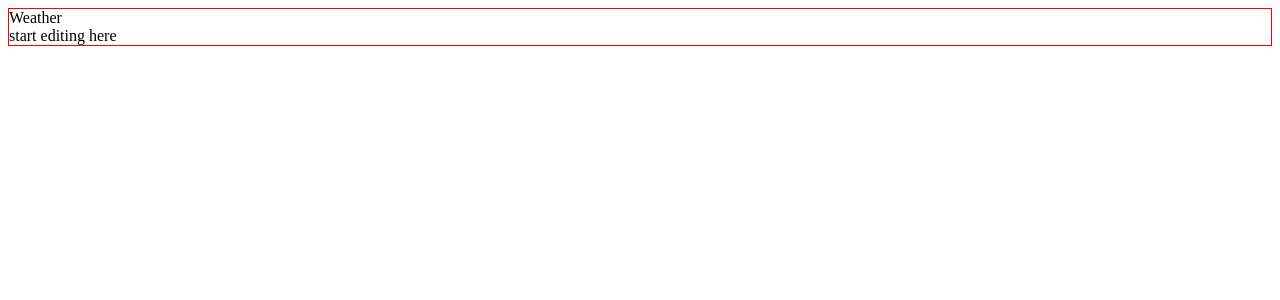
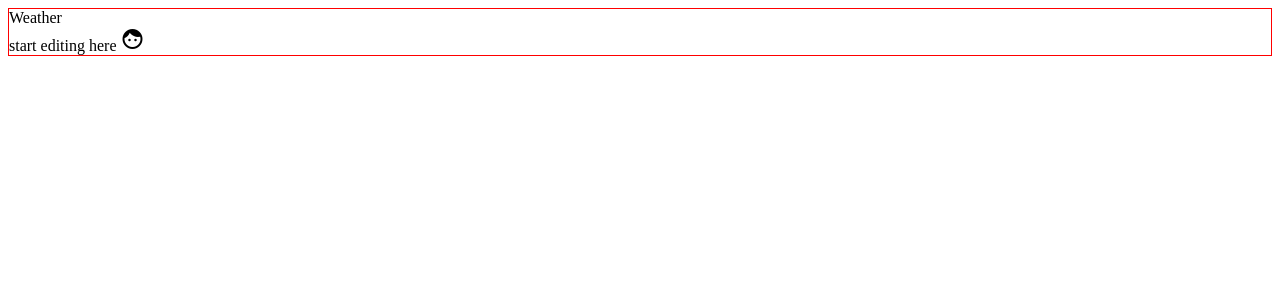
Before and after one commit to yogeshphatangare/temp, an Angular app: page / in a window 1280 px wide. Shown: the top 300 px of the page. Built offline with nearby package versions, Linux system fonts and the light colour scheme.

Commit message:
added material module

```diff
--- a/src/app/app.module.ts
+++ b/src/app/app.module.ts
@@ -1,9 +1,10 @@
 import { BrowserModule } from '@angular/platform-browser';
 import { NgModule } from '@angular/core';
-
+import {BrowserAnimationsModule} from '@angular/platform-browser/animations';
 import { AppRoutingModule } from './app-routing.module';
 import { AppComponent } from './app.component';
 import { MainComponent } from './main/main.component';
+import {MatIconModule} from '@angular/material/icon';
 
 @NgModule({
   declarations: [
@@ -12,7 +13,8 @@ import { MainComponent } from './main/main.component';
   ],
   imports: [
     BrowserModule,
-    AppRoutingModule
+    AppRoutingModule,
+    BrowserAnimationsModule,MatIconModule
   ],
   providers: [],
   bootstrap: [AppComponent]
--- a/src/app/main/main.component.html
+++ b/src/app/main/main.component.html
@@ -1,4 +1,5 @@
 <div style="border: 1px solid red;" >
     <header>Weather</header>
     start editing here
+    <mat-icon>face</mat-icon>
 </div>
--- a/src/index.html
+++ b/src/index.html
@@ -4,7 +4,7 @@
   <meta charset="utf-8">
   <title>Test</title>
   <base href="/">
-
+  <link href="https://fonts.googleapis.com/icon?family=Material+Icons" rel="stylesheet">
   <meta name="viewport" content="width=device-width, initial-scale=1">
   <link rel="icon" type="image/x-icon" href="favicon.ico">
 </head>
--- a/src/styles.scss
+++ b/src/styles.scss
@@ -1 +1,2 @@
 /* You can add global styles to this file, and also import other style files */
+@import "~@angular/material/prebuilt-themes/indigo-pink.css";
```
Also changed, not shown: package.json (+7 -7 lines), 1 other file (tests, documents, lock files or other folders).
